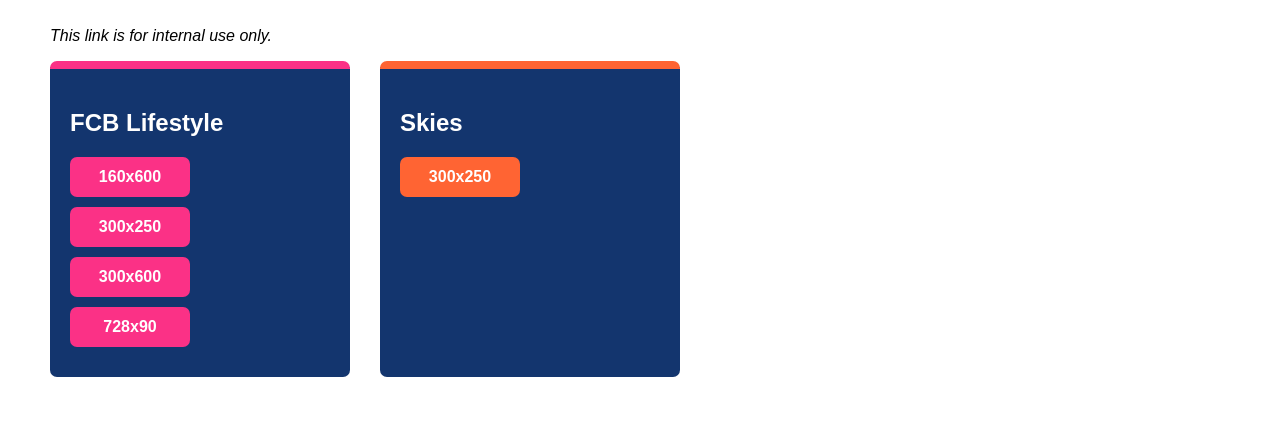
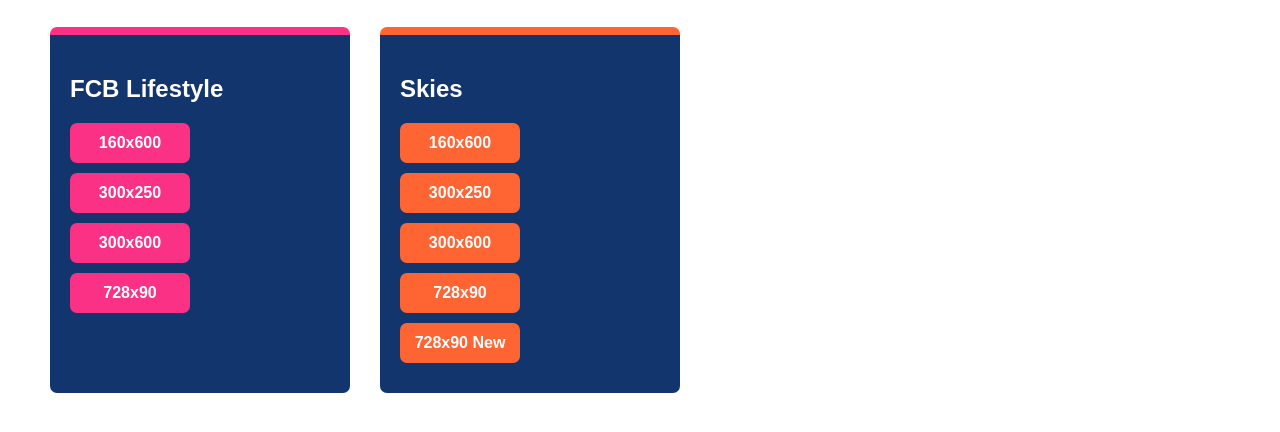
Before and after one commit to adamandeveddbstudios/JetBlue-Card-Plus-FCB-Skies, a plain HTML site: page internal.html in a window 1280 px wide. Shown: the part 288-720 px from the top of the page. Drawn offline with Linux system fonts and the light colour scheme.

Commit message:
Add files via upload

```diff
--- a/internal.html
+++ b/internal.html
@@ -35,6 +35,12 @@
     .fcb{
       border-top: #fb3186 solid 8px;
     }
+    a em{
+      font-size: 13px;
+      font-weight: normal;
+      display: block;
+      font-style: normal;
+    }
     a {
       width: 120px;
       height: 40px;
@@ -51,6 +57,7 @@
       font-size: 16px;
       margin-bottom: 10px;
       transition: all .5s ease;
+      flex-direction: column;
     }
 
     a:hover {
@@ -119,7 +126,7 @@
   </svg>
   <div class="main-heading">
     <h2>JetBlue<br>Plus Card <br> <span>(Elevated Offer & Checked Bag)</span></h2>
-    <p><em>This link is for internal use only.</em></p>
+    <!-- <p><em>This link is for internal use only.</em></p> -->
   </div>
   <div class="links">
     <div class="column fcb">
@@ -144,8 +151,18 @@
       <div class="heading">
         <h2>Skies</h2>
       </div>
+      <a href="Skies/base/JetBlue_Card_Plus_Skies_160x600_base/index.html"
+        target="_blank">160x600</a>
       <a href="Skies/base/JetBlue_Card_Plus_Skies_300x250_base/index.html"
         target="_blank">300x250</a>
+
+        <a href="Skies/base/JetBlue_Card_Plus_Skies_300x600_base/index.html"
+        target="_blank">300x600</a>
+        <a href="Skies/base/JetBlue_Card_Plus_Skies_728x90_base/index.html"
+        target="_blank">728x90</a>
+
+        <a href="Skies/base/JetBlue_Card_Plus_Skies_728x90_base_new/index.html"
+        target="_blank">728x90 New</a>
     </div>
   </div>
 </body>
```
